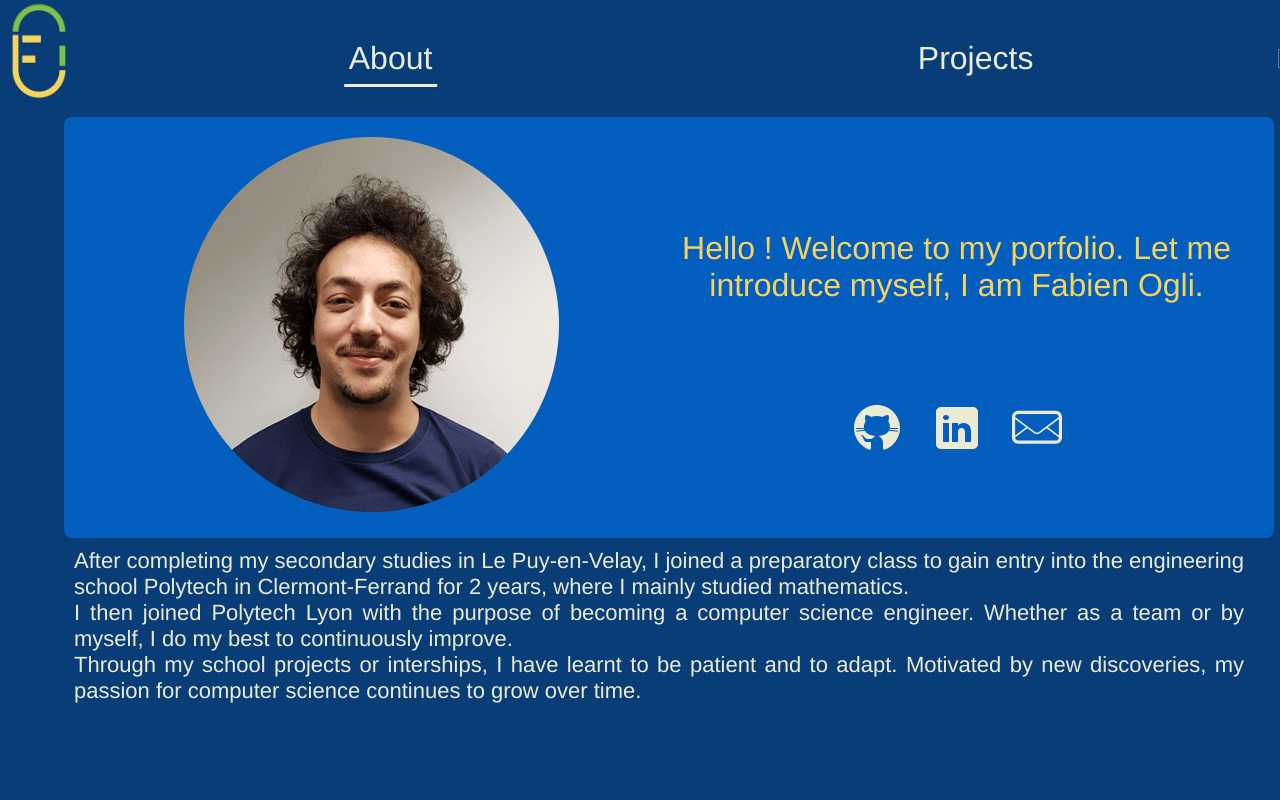
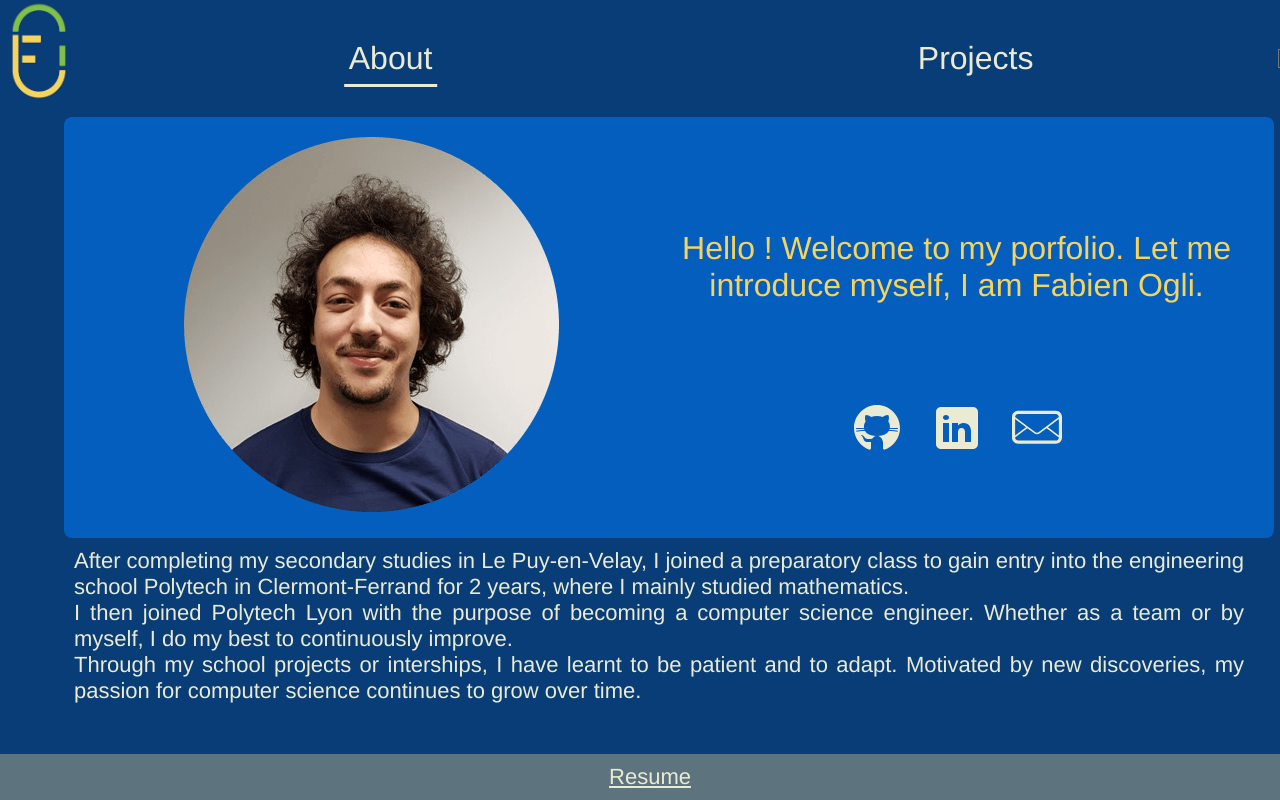
Before and after one commit to fabienogli/fabienogli.github.io, a Vue app: page / in a window 1280 px wide. Shown: the top 800 px of the page. Built offline with nearby package versions, Linux system fonts and the light colour scheme.

Commit message:
footer done

```diff
--- a/src/App.vue
+++ b/src/App.vue
@@ -2,7 +2,7 @@
   <div class="app" @mousewheel="test">
     <nav-bar/>
     <router-view/>
-    <!-- <custom-footer/> -->
+    <custom-footer/>
   </div>
 </template>
 
--- a/src/components/CustomFooter.vue
+++ b/src/components/CustomFooter.vue
@@ -40,14 +40,10 @@ export default {
 <style lang="scss" scoped>
 @import "~@/styles/_variables";
 .CustomFooter {
-  padding-top: 20px;
-  @media (max-width: 768px) {
-    padding-top: 50px;
-  }
+  height: 100%;
   display: flex;
-  justify-content: center;
-  height: 100%;
-  position: relative;
+  flex-direction: column;
+  justify-content: flex-end;
 
 }
 .content {
@@ -63,14 +59,11 @@ export default {
 
 }
 .content-container {
-  position: absolute;
-  padding: 20px;
   width: 100%;
-  bottom: 0;
   background-color: $secondColor;
   display: flex;
   justify-content: center;
-  z-index: -1;
+  flex-shrink: 0;
 
 }
 </style>
--- a/src/components/NavBar.vue
+++ b/src/components/NavBar.vue
@@ -55,8 +55,9 @@ export default {
 <!-- Add "scoped" attribute to limit CSS to this component only -->
 <style lang="scss" scoped>
 @import "~@/styles/_variables";
-.navbar {
-  background-color:red;
+.navBar {
+  flex:1;
+  flex-shrink: 0;
 }
 .lang {
   background-color: $primaryColor;
```
